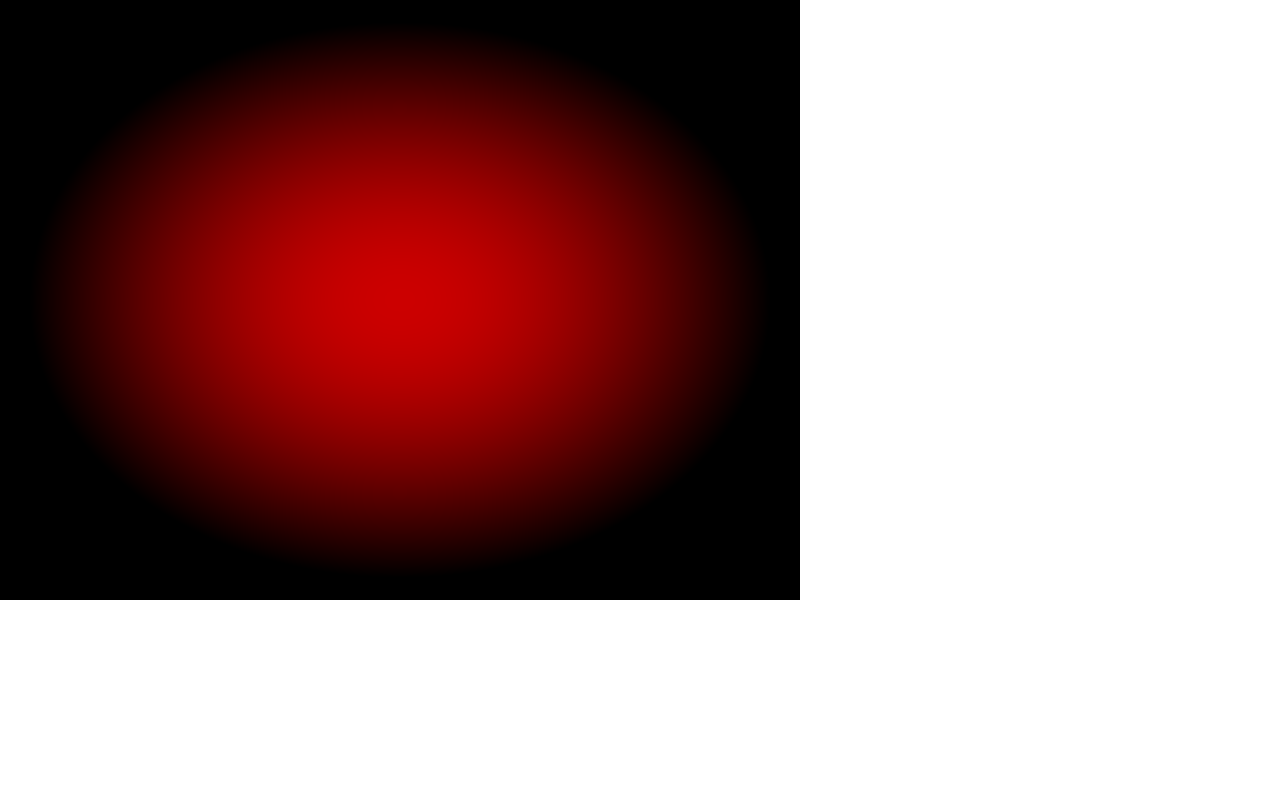
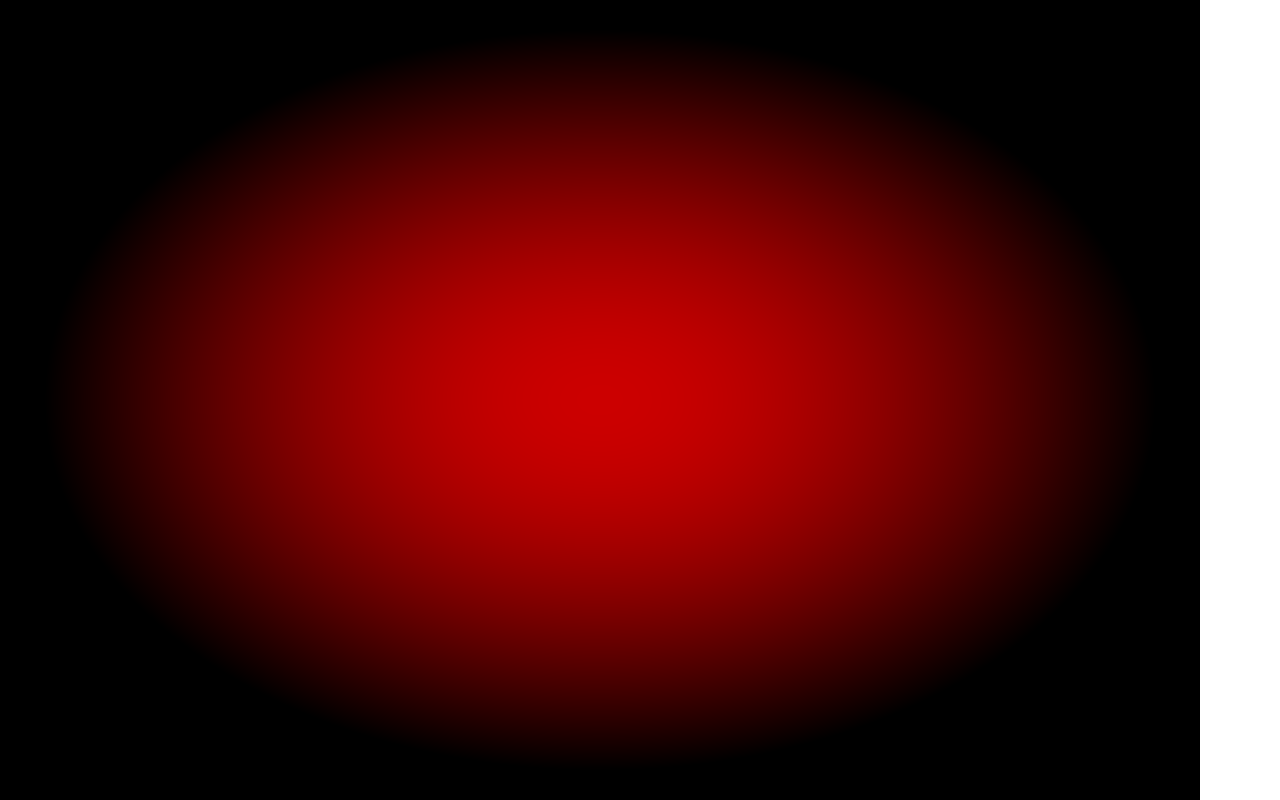
Before and after one commit to oliwilliams1/next-ui-and-mui, a Next.js app: page / in a window 1280 px wide. Built offline with nearby package versions, Linux system fonts and the light colour scheme.

Commit message:
custom props for context

```diff
--- a/src/app/context.tsx
+++ b/src/app/context.tsx
@@ -17,7 +17,12 @@ function createShader(gl: WebGLRenderingContext, type: number, source: string):
   return null;
 }
 
-export default function Context()
+interface ContextProps {
+  width: string;
+  height: string;
+}
+
+export default function Context({ width, height } : ContextProps)
 {
   const canvasRef = useRef<HTMLCanvasElement>(null);
 
@@ -105,7 +110,7 @@ export default function Context()
 
   return (
     <div className="display:block">
-      <canvas ref={canvasRef} width={800} height={600} />
+      <canvas ref={canvasRef} width={width} height={height} />
     </div>
   )
 }
--- a/src/app/page.tsx
+++ b/src/app/page.tsx
@@ -4,6 +4,6 @@ import Context from "./context";
 export default function Home()
 {
   return (
-    <Context />
+    <Context width="1200" height="800"/>
   )
 }
```
